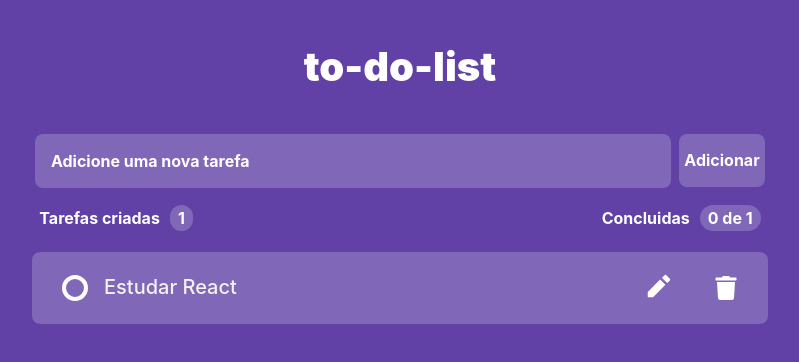
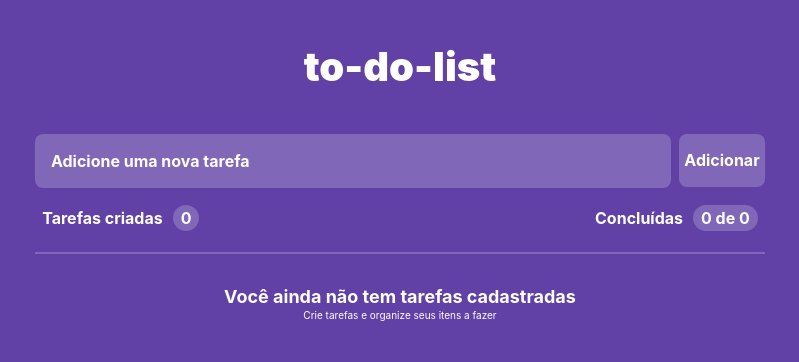
Before and after one commit to neewt19/to-do-list-trilhas, a React (Vite) app: page / in a window 1280 px wide. Shown: the top 362 px of the page, without its empty margins (240-1039 px from the left). Built offline with nearby package versions, Linux system fonts and the light colour scheme.

Commit message:
feat: salvando no local storage, arrumando tipagem e erro de adicionar task com input vazio

```diff
--- a/src/App.tsx
+++ b/src/App.tsx
@@ -1,46 +1,76 @@
-import { useState } from "react";
+import { useState, useEffect, Key, SetStateAction } from "react";
 import styles from "./App.module.css";
 import { Tasks } from "./components/Tasks";
 
 function App() {
-  const [tasks, setTasks] = useState([
-    { id: 0, content: " Estudar React ", checked: false },
-  ]);
+  const [tasks, setTasks] = useState(() => {
+    const savedTasks = localStorage.getItem("tasks");
+    return savedTasks ? JSON.parse(savedTasks) : [];
+  });
+
   const [newTask, setNewTask] = useState("");
-  const [count, setCount] = useState(0);
-  const [id, setId] = useState(1);
+  const [description, setNewDescription] = useState("");
+
+  const [count, setCount] = useState(() => {
+    const savedTasks = localStorage.getItem("tasks");
+    return savedTasks
+      ? JSON.parse(savedTasks).filter(
+          (task: { checked: boolean }) => task.checked
+        ).length
+      : 0;
+  });
+
+  const [id, setId] = useState(() => {
+    const savedTasks = localStorage.getItem("tasks");
+    return savedTasks
+      ? JSON.parse(savedTasks).length > 0
+        ? JSON.parse(savedTasks)[JSON.parse(savedTasks).length - 1].id + 1
+        : 1
+      : 1;
+  });
+
+  useEffect(() => {
+    localStorage.setItem("tasks", JSON.stringify(tasks));
+  }, [tasks]);
 
   const handleCreateNewTask = () => {
-    setId(id + 1);
-    const newTaskObj = { id: id, content: newTask, checked: false };
+    if (newTask.trim() === "") return;
+    const newTaskObj = {
+      id: id,
+      content: newTask.trim(),
+      checked: false,
+      description: description.trim(),
+    };
     setTasks([...tasks, newTaskObj]);
     setNewTask("");
+    setNewDescription("");
+    setId(id + 1);
   };
 
-  const deleteTask = (TaskId: number, checked: boolean) => {
-    const DeletedTask = tasks.filter((task) => {
-      return task.id !== TaskId;
-    });
-    setTasks(DeletedTask);
+  const deleteTask = (taskId: number, checked: boolean) => {
+    const deletedTask = tasks.filter(
+      (task: { id: number }) => task.id !== taskId
+    );
+    setTasks(deletedTask);
     if (count > 0) {
       setCount(!checked ? count + 0 : count - 1);
     }
   };
 
   const toggleTask = (taskId: number, checked: boolean) => {
-    const updatedTasks = tasks.map((task) => {
-      const tasksreturn =
-        task.id === taskId ? { ...task, checked: !task.checked } : task;
-      return tasksreturn;
-    });
+    const updatedTasks = tasks.map(
+      (task: { id: Key | null | undefined; checked: boolean }) =>
+        task.id === taskId ? { ...task, checked: !task.checked } : task
+    );
     setTasks(updatedTasks);
     setCount(checked ? count - 1 : count + 1);
   };
 
-  const handleChange = (event) => {
+  const handleChange = (event: {
+    target: { value: SetStateAction<string> };
+  }) => {
     setNewTask(event.target.value);
   };
-
   function renderItem() {
     if (tasks.length === 0) {
       return (
@@ -68,7 +98,12 @@ function App() {
               onChange={handleChange}
               placeholder="Adicione uma nova tarefa"
             />
-            <button onClick={handleCreateNewTask}>Adicionar</button>
+            <button
+              onClick={handleCreateNewTask}
+              disabled={newTask.trim() === ""}
+            >
+              Adicionar
+            </button>
           </section>
           <section className={styles.tasksCount}>
             <div>
@@ -76,26 +111,31 @@ function App() {
               <span className={styles.taskCountNumbers}>{tasks.length}</span>
             </div>
             <div>
-              <span>Concluidas</span>
+              <span>Concluídas</span>
               <span className={styles.taskCountNumbers}>
                 {count} de {tasks.length}
               </span>
             </div>
           </section>
           {renderItem()}
-          {tasks.map((tasks) => {
-            return (
+          {tasks.map(
+            (task: {
+              id: number;
+              content: string;
+              description: string;
+              checked: boolean;
+            }) => (
               <Tasks
-                key={tasks.id}
-                id={tasks.id}
-                content={tasks.content}
-                descrição="oi"
+                key={task.id}
+                id={task.id}
+                content={task.content}
+                description={task.description}
                 deleteTask={deleteTask}
-                countTask={() => toggleTask(tasks.id, tasks.checked)}
-                checked={tasks.checked}
-              ></Tasks>
-            );
-          })}
+                countTask={() => toggleTask(task.id, task.checked)}
+                checked={task.checked}
+              />
+            )
+          )}
         </div>
       </main>
     </>
--- a/src/components/Tasks.tsx
+++ b/src/components/Tasks.tsx
@@ -6,7 +6,7 @@ import { AiOutlineCheck } from "react-icons/ai";
 export interface TasksProps {
   content: string;
   id: number;
-  descrição: string;
+  description: string;
   deleteTask: (Task: number, checked: boolean) => void;
   countTask: () => void;
   checked: boolean;
```
